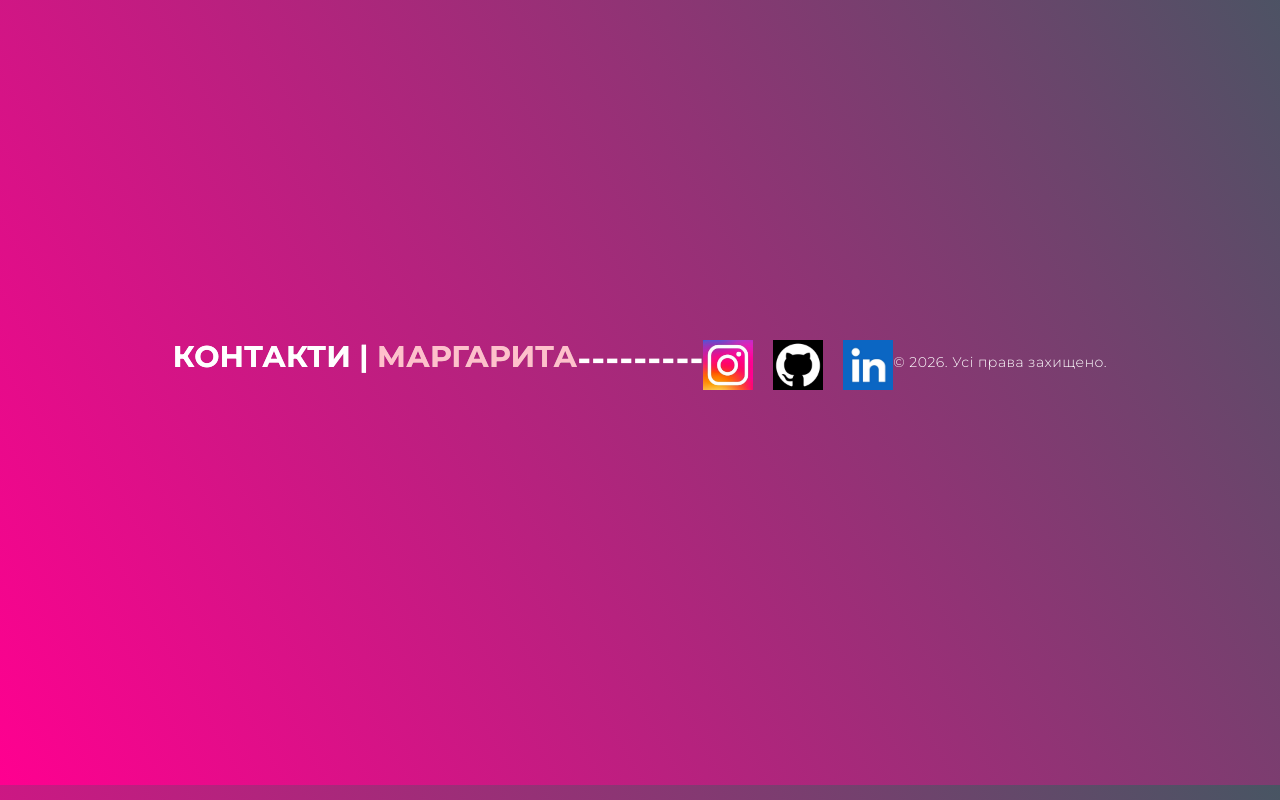
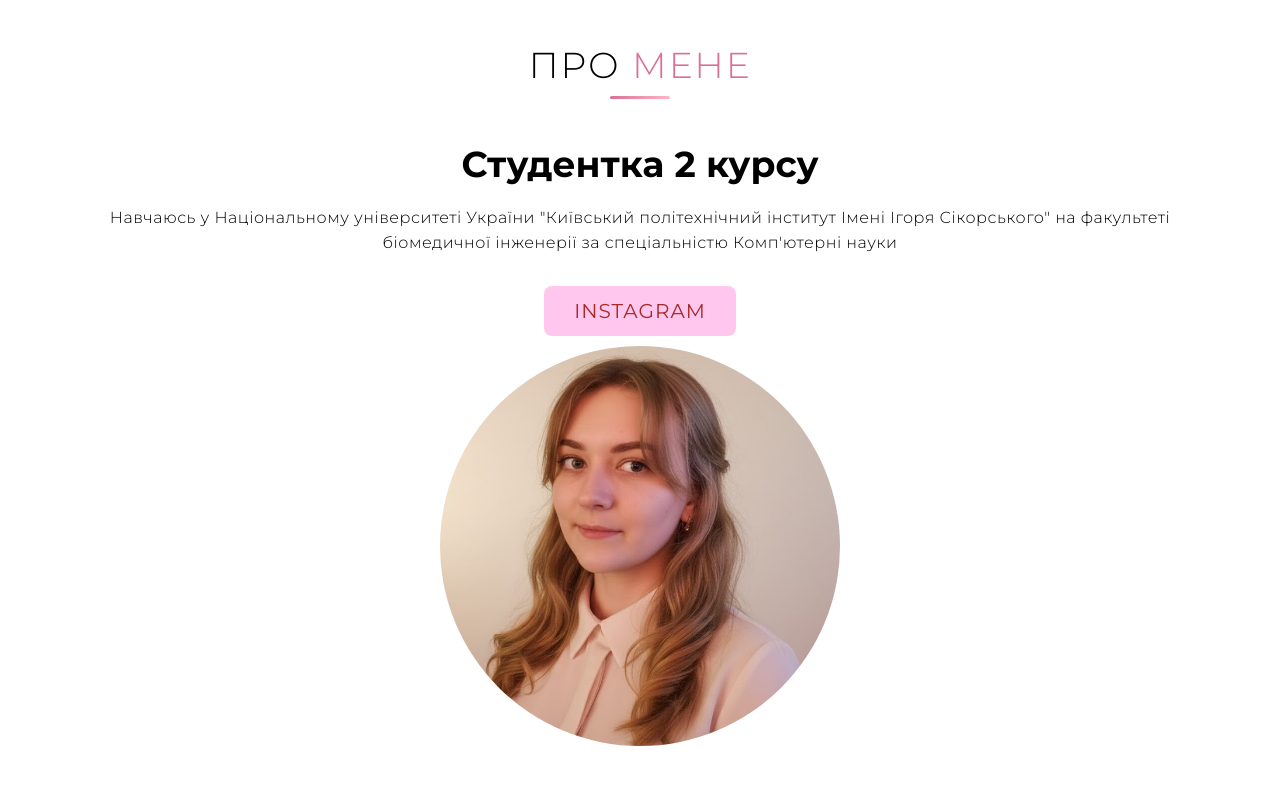
Before and after one commit to mobilochkar302-lab/portfolio-8-web, a React (Vite) app: page / in a window 1280 px wide. Shown: the part 3740-4540 px from the top of the page. Built offline with nearby package versions, Linux system fonts and the light colour scheme.

Commit message:
Update About.jsx

```diff
--- a/src/components/About.jsx
+++ b/src/components/About.jsx
@@ -1,3 +1,4 @@
+// src/components/About.jsx
 import { useApp } from '../context/AppContext'
 
 export default function About() {
@@ -5,31 +6,33 @@ export default function About() {
   const t = texts[lang]
 
   return (
-    <footer>
-      <div className="footer-container container">
-        <div className="brand">
-          <h1>{t.contacts} | <span>Маргарита</span></h1>
-        </div>
-        <h2>---------</h2>
-        <div className="social-icon">
-          <div className="social-item">
-            <a href="https://www.instagram.com/margaritamelnik?igsh=MXY3cW5oOWQzaTJncg==" target="_blank" rel="noreferrer">
-              <img src={`${import.meta.env.BASE_URL}img/insta.png`} alt="instagram" />
-            </a>
-          </div>
-          <div className="social-item">
-            <a href="https://github.com/mobilochkar302-lab" target="_blank" rel="noreferrer">
-              <img src={`${import.meta.env.BASE_URL}img/github.png`} alt="github" />
-            </a>
-          </div>
-          <div className="social-item">
-            <a href="https://www.linkedin.com/in/маргарита-мельник-126379396" target="_blank" rel="noreferrer">
-              <img src={`${import.meta.env.BASE_URL}img/linkedin.png`} alt="linkedin" />
-            </a>
+    <section id="about">
+      <div className="about container">
+        <div className="col-left">
+          <div className="about-img">
+            <img src="/img/photo-1.jpg" alt="Мельник Маргарита" />
           </div>
         </div>
-        <p>&copy; 2026. Усі права захищено.</p>
+        <div className="col-right">
+          <h1 className="section-title">
+            {t.aboutTitle?.split(' ')[0] || 'про'} <span>{t.aboutTitle?.split(' ')[1] || 'мене'}</span>
+          </h1>
+          <h2>{t.aboutSubtitle || 'Студентка 2 курсу'}</h2>
+          <p>
+            {t.aboutText ||
+              'Навчаюсь у Національному університеті України "Київський політехнічний інститут Імені Ігоря Сікорського" на факультеті біомедичної інженерії за спеціальністю Комп\'ютерні науки'
+            }
+          </p>
+          <a
+            href={t.aboutLink || "https://www.instagram.com/kpiuaofficial2025"}
+            target="_blank"
+            rel="noreferrer"
+            className="cta"
+          >
+            {t.aboutBtn || 'Instagram'}
+          </a>
+        </div>
       </div>
-    </footer>
+    </section>
   )
 }
```
